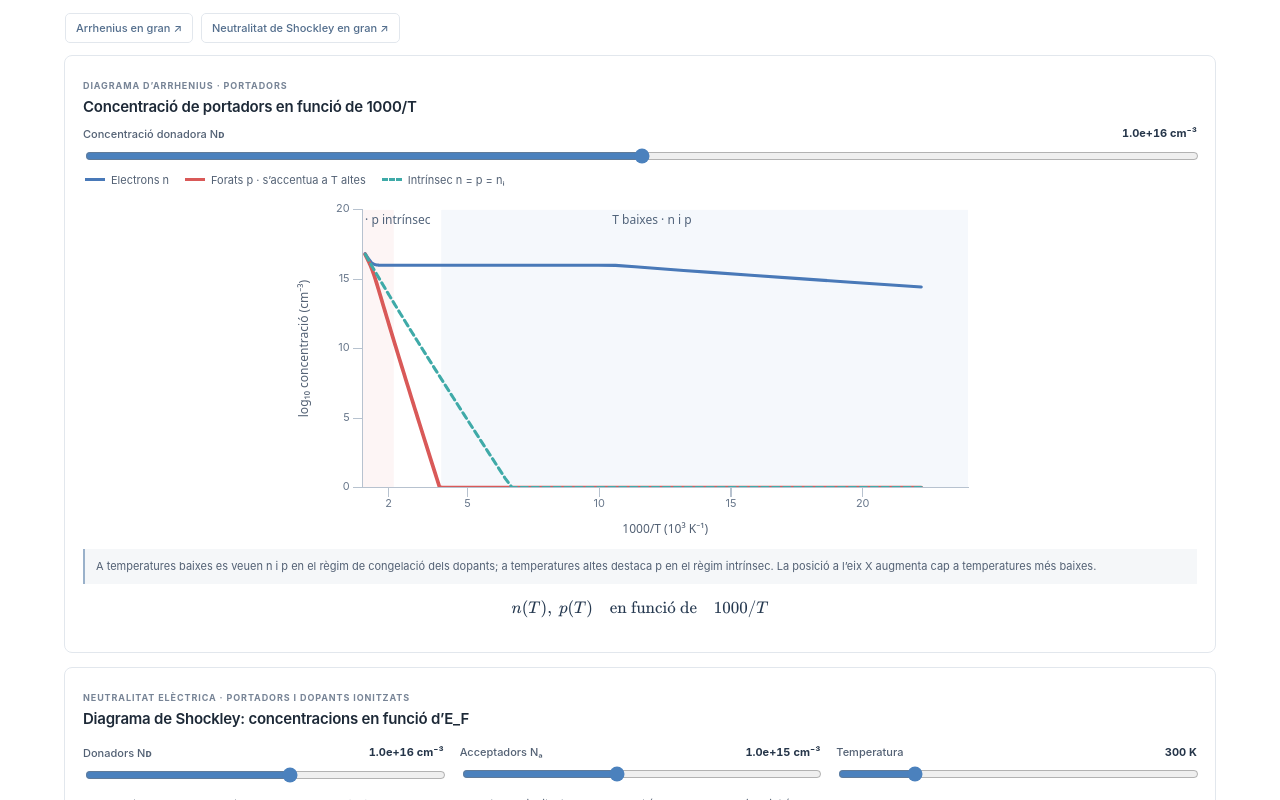
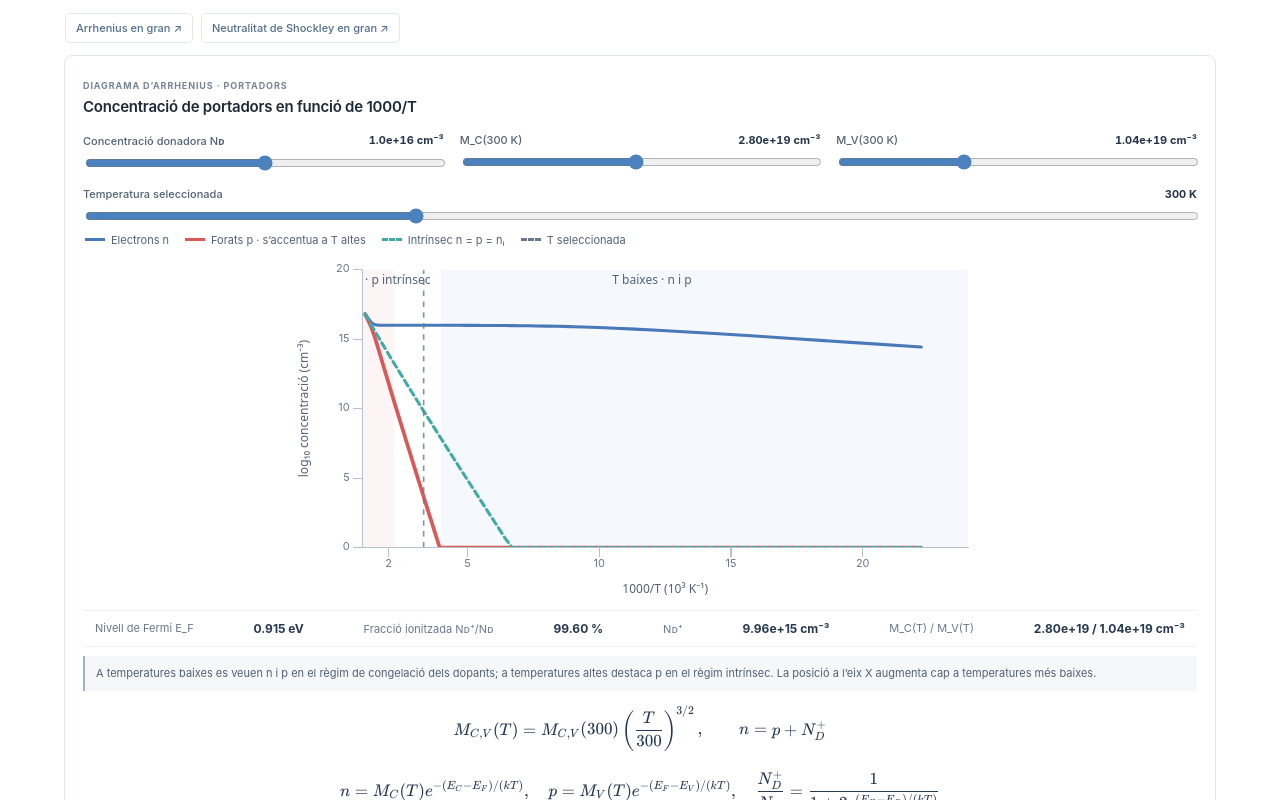
Before and after one commit to Mapaor/efis-visualitzacions, a React (Vite) app: page / in a window 1280 px wide. Shown: the part 1740-2540 px from the top of the page. Built offline with nearby package versions, Linux system fonts and the light colour scheme; some icons are missing.

Commit message:
enhance arrhenius diagram

```diff
--- a/src/visualizations/Tema2.tsx
+++ b/src/visualizations/Tema2.tsx
@@ -3,7 +3,7 @@ import { LinePath } from '@visx/shape';
 import { Plot } from '../Charts';
 import { Equation } from '../components/Equation';
 import { Range } from '../components/Range';
-import { COLORS as C, E_G, K_B_EV, NC_300, NV_300, carrierDensities, format, intrinsicDensity, sample } from '../physics';
+import { COLORS as C, E_G, K_B_EV, NC_300, NV_300, format, intrinsicDensity, sample } from '../physics';
 import { Card } from '../components/Card';
 
 export function BandAndDos() {
@@ -142,20 +142,55 @@ export function DopedStatistics() {
 
 export function ShockleyRegimes() {
   const [logDonors, setLogDonors] = useState(16);
+  const [logNc300, setLogNc300] = useState(Math.log10(NC_300));
+  const [logNv300, setLogNv300] = useState(Math.log10(NV_300));
+  const [temperature, setTemperature] = useState(300);
   const donors = 10 ** logDonors;
+  const nc300 = 10 ** logNc300;
+  const nv300 = 10 ** logNv300;
+  const solveState = (t: number) => {
+    const kT = K_B_EV * t;
+    const ncT = nc300 * (t / 300) ** 1.5;
+    const nvT = nv300 * (t / 300) ** 1.5;
+    const donorLevel = E_G - 0.045;
+    const atFermiLevel = (ef: number) => {
+      const n = ncT * Math.exp(Math.max(-100, Math.min(40, (ef - E_G) / kT)));
+      const p = nvT * Math.exp(Math.max(-100, Math.min(40, -ef / kT)));
+      const ionizedDonors = donors / (1 + 2 * Math.exp(Math.max(-100, Math.min(100, (ef - donorLevel) / kT))));
+      return { n, p, ionizedDonors };
+    };
+    let lowEf = -0.2;
+    let highEf = 1.32;
+    for (let i = 0; i < 80; i++) {
+      const mid = (lowEf + highEf) / 2;
+      const state = atFermiLevel(mid);
+      if (state.n - state.p - state.ionizedDonors > 0) highEf = mid;
+      else lowEf = mid;
+    }
+    const fermiLevel = (lowEf + highEf) / 2;
+    const state = atFermiLevel(fermiLevel);
+    return { ...state, fermiLevel, intrinsic: Math.sqrt(ncT * nvT) * Math.exp(-E_G / (2 * kT)), ncT, nvT };
+  };
   const temperatures = sample(140, 45, 900);
-  const transport = temperatures.map(t => ({ t, ...carrierDensities(t, donors) }));
+  const transport = temperatures.map(t => ({ t, ...solveState(t) }));
   const carrierSeries: { data: { x: number; y: number }[]; color: string; width: number; dashed?: boolean }[] = [
-    { data: transport.map(d => ({ x: 1000 / d.t, y: Math.log10(Math.max(d.electrons, 1)) })), color: C.electron, width: 2.8 },
-    { data: transport.map(d => ({ x: 1000 / d.t, y: Math.log10(Math.max(d.holes, 1)) })), color: C.hole, width: 3.4 },
+    { data: transport.map(d => ({ x: 1000 / d.t, y: Math.log10(Math.max(d.n, 1)) })), color: C.electron, width: 2.8 },
+    { data: transport.map(d => ({ x: 1000 / d.t, y: Math.log10(Math.max(d.p, 1)) })), color: C.hole, width: 3.4 },
     { data: transport.map(d => ({ x: 1000 / d.t, y: Math.log10(Math.max(d.intrinsic, 1)) })), color: C.teal, width: 2.8, dashed: true },
   ];
+  const selectedState = solveState(temperature);
   return <Card tag="DIAGRAMA D’ARRHENIUS · PORTADORS" title="Concentració de portadors en funció de 1000/T">
-    <Range label="Concentració donadora Nᴅ" value={logDonors} min={14} max={18} step={0.1} onChange={setLogDonors} formatValue={() => `${donors.toExponential(1)} cm⁻³`} />
+    <div className="controls three-controls">
+      <Range label="Concentració donadora Nᴅ" value={logDonors} min={14} max={18} step={0.1} onChange={setLogDonors} formatValue={() => `${donors.toExponential(1)} cm⁻³`} />
+      <Range label="M_C(300 K)" value={logNc300} min={18} max={21} step={0.01} onChange={setLogNc300} formatValue={() => `${nc300.toExponential(2)} cm⁻³`} />
+      <Range label="M_V(300 K)" value={logNv300} min={18} max={21} step={0.01} onChange={setLogNv300} formatValue={() => `${nv300.toExponential(2)} cm⁻³`} />
+    </div>
+    <Range label="Temperatura seleccionada" value={temperature} min={50} max={900} step={10} onChange={setTemperature} formatValue={v => `${v} K`} />
     <div className="chart-legend" aria-label="Llegenda de concentracions">
       <span><i className="legend-line" style={{ borderColor: C.electron }} />Electrons n</span>
       <span><i className="legend-line" style={{ borderColor: C.hole }} />Forats p · s’accentua a T altes</span>
       <span><i className="legend-line legend-dashed" style={{ borderColor: C.teal }} />Intrínsec n = p = nᵢ</span>
+      <span><i className="legend-line legend-dashed" style={{ borderColor: C.muted }} />T seleccionada</span>
     </div>
     <Plot xDomain={[1, 24]} yDomain={[0, 20]} xLabel="1000/T (10³ K⁻¹)" yLabel="log₁₀ concentració (cm⁻³)" xTicks={[2, 5, 10, 15, 20]} yTicks={[0, 5, 10, 15, 20]}>
       {({ x, y, height }) => <>
@@ -164,9 +199,12 @@ export function ShockleyRegimes() {
         <text x={x(1.6)} y={y(19)} textAnchor="middle" className="plot-annotation">T altes · p intrínsec</text>
         <text x={x(12)} y={y(19)} textAnchor="middle" className="plot-annotation">T baixes · n i p</text>
         {carrierSeries.map(line => <LinePath key={line.color} data={line.data} x={d => x(d.x)} y={d => y(d.y)} stroke={line.color} strokeWidth={line.width} strokeDasharray={line.dashed ? '6 4' : undefined} />)}
+        <line x1={x(1000 / temperature)} x2={x(1000 / temperature)} y1={y(0)} y2={y(20)} stroke={C.muted} strokeWidth={1.5} strokeDasharray="5 5" opacity={0.8} />
       </>}
     </Plot>
+    <div className="metric"><span>Nivell de Fermi E_F</span><strong>{selectedState.fermiLevel.toFixed(3)} eV</strong><span>Fracció ionitzada Nᴅ⁺/Nᴅ</span><strong>{(100 * selectedState.ionizedDonors / donors).toFixed(2)} %</strong><span>Nᴅ⁺</span><strong>{selectedState.ionizedDonors.toExponential(2)} cm⁻³</strong><span>M_C(T) / M_V(T)</span><strong>{selectedState.ncT.toExponential(2)} / {selectedState.nvT.toExponential(2)} cm⁻³</strong></div>
     <p className="insight">A temperatures baixes es veuen n i p en el règim de congelació dels dopants; a temperatures altes destaca p en el règim intrínsec. La posició a l’eix X augmenta cap a temperatures més baixes.</p>
-    <Equation math="n(T),\ p(T)\quad\text{en funció de}\quad 1000/T" />
+    <Equation math="M_{C,V}(T)=M_{C,V}(300)\left(\frac{T}{300}\right)^{3/2},\qquad n=p+N_D^+" />
+    <Equation math="n=M_C(T)e^{-(E_C-E_F)/(kT)},\quad p=M_V(T)e^{-(E_F-E_V)/(kT)},\quad \frac{N_D^+}{N_D}=\frac{1}{1+2e^{(E_F-E_D)/(kT)}}" />
   </Card>;
 }
```
